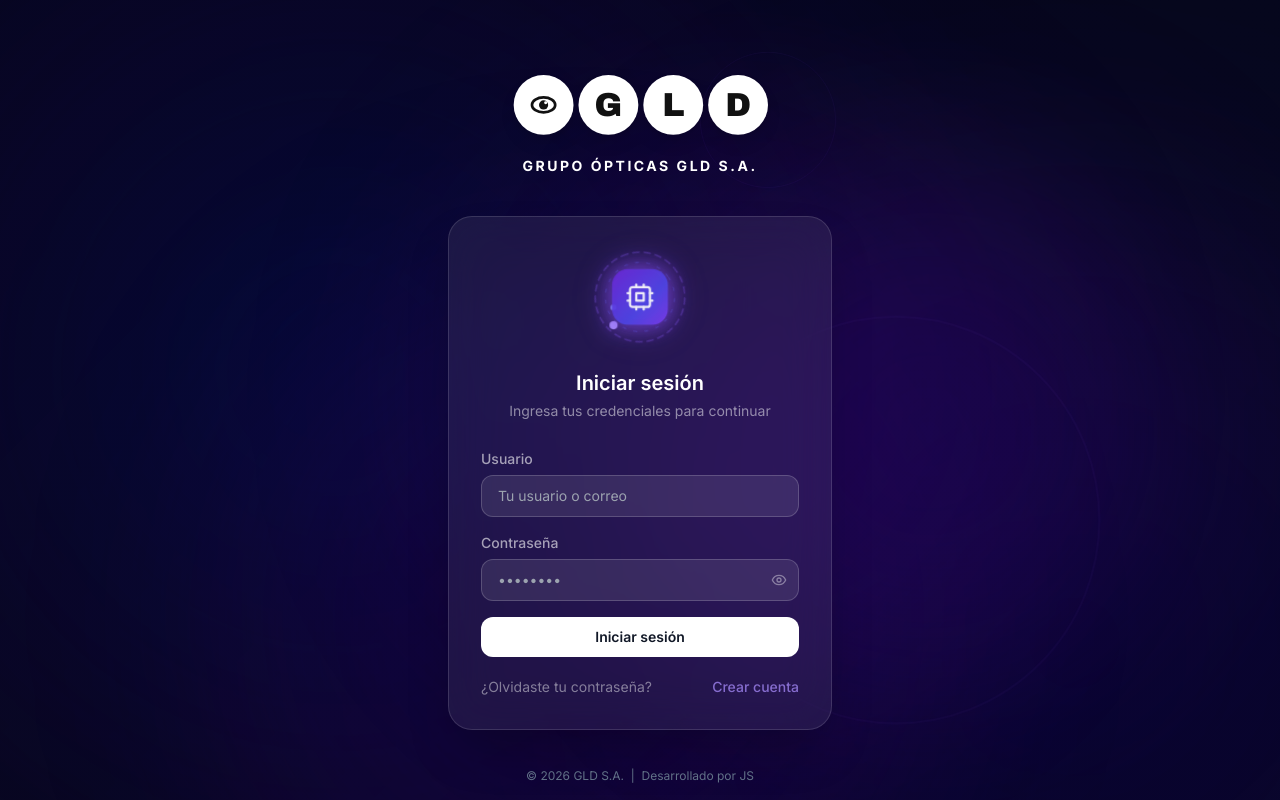
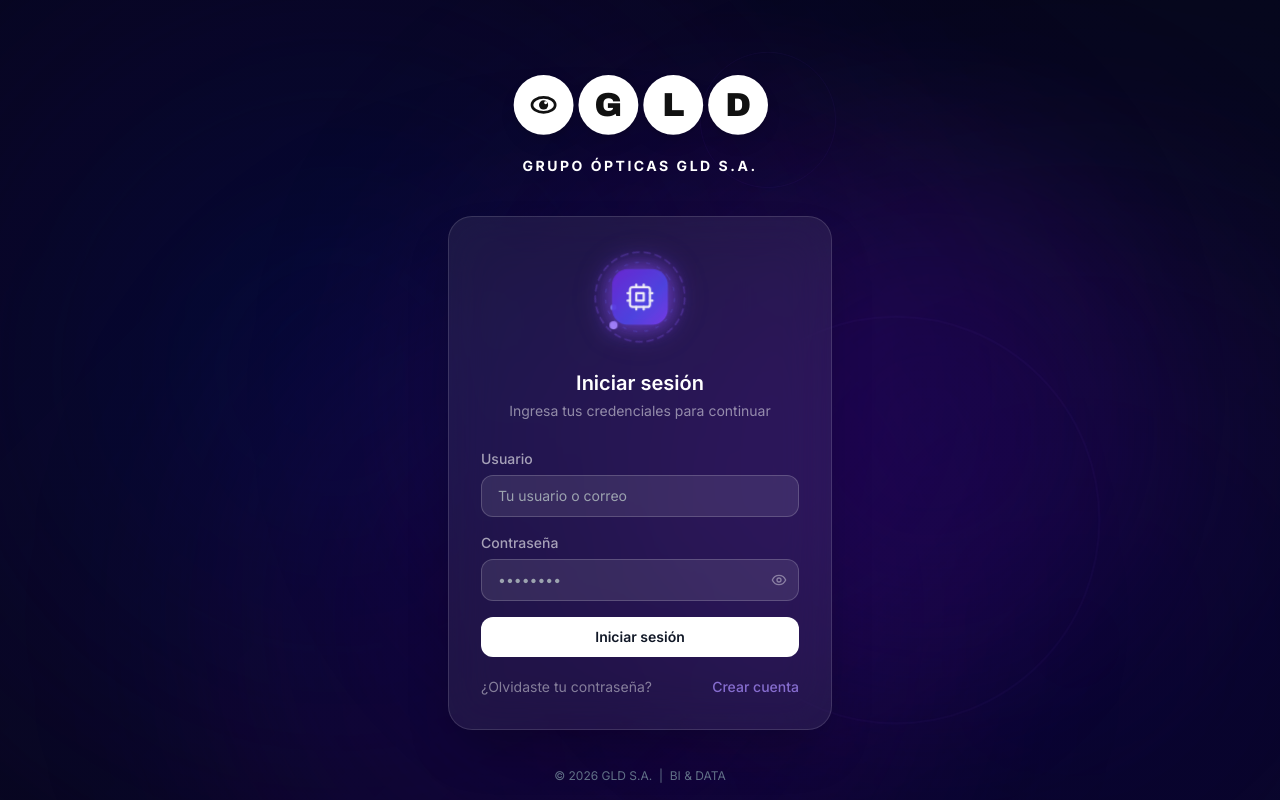
Before and after one commit to JSEGURAE/gld-tickets-frontend, a React (Vite) app: page /login in a window 1280 px wide. Built offline with nearby package versions, Linux system fonts and the light colour scheme.

Commit message:
update footer text

```diff
--- a/src/components/Layout.jsx
+++ b/src/components/Layout.jsx
@@ -49,7 +49,7 @@ export default function Layout() {
 
         <footer className="relative z-10 border-t border-white/8 py-2.5 px-6 flex-shrink-0">
           <p className="text-center text-xs text-slate-500">
-            © 2026 GLD S.A. &nbsp;|&nbsp; Desarrollado por JS
+            © 2026 GLD S.A. &nbsp;|&nbsp; BI & DATA
           </p>
         </footer>
       </div>
--- a/src/pages/Login.jsx
+++ b/src/pages/Login.jsx
@@ -272,7 +272,7 @@ export default function Login() {
       {/* Footer */}
       <div className="absolute bottom-4 left-0 right-0 text-center">
         <p className="text-xs text-slate-500">
-          © 2026 GLD S.A. &nbsp;|&nbsp; Desarrollado por JS
+          © 2026 GLD S.A. &nbsp;|&nbsp; BI & DATA
         </p>
       </div>
     </div>
--- a/src/pages/Register.jsx
+++ b/src/pages/Register.jsx
@@ -166,7 +166,7 @@ export default function Register() {
       {/* Footer */}
       <div className="absolute bottom-4 left-0 right-0 text-center">
         <p className="text-xs text-slate-500">
-          © 2026 GLD S.A. &nbsp;|&nbsp; Desarrollado por JS
+          © 2026 GLD S.A. &nbsp;|&nbsp; BI & DATA
         </p>
       </div>
     </div>
```
